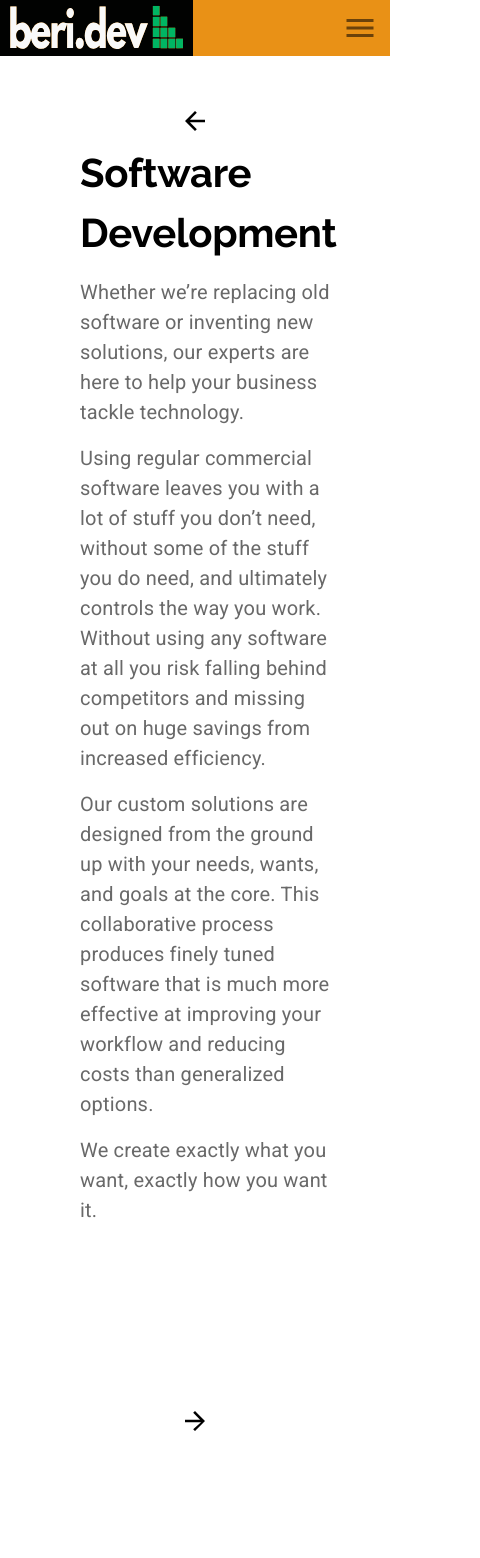
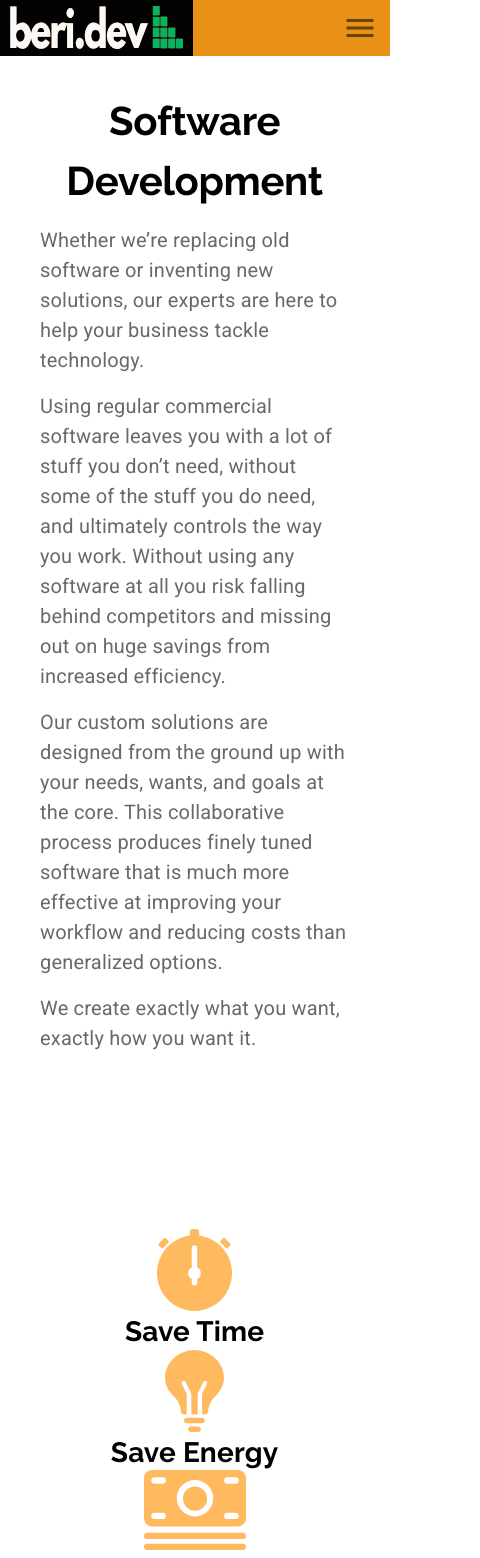
Before and after one commit to HAZberi/tech-company-website, a React (Create React App) app: page /software in a window 390 px wide. Shown: the top 1558 px of the page, 480 px wide, since content can reach past the window. Built offline with nearby package versions, Linux system fonts and the light colour scheme.

Commit message:
responsive design init

```diff
--- a/src/components/Software.js
+++ b/src/components/Software.js
@@ -6,6 +6,7 @@ import Grid from "@material-ui/core/Grid";
 import IconButton from "@material-ui/core/IconButton";
 import Typography from "@material-ui/core/Typography";
 import useMediaQuery from "@material-ui/core/useMediaQuery";
+import Hidden from "@material-ui/core/Hidden";
 import backArrow from "../assets/backArrow.svg";
 import forwardArrow from "../assets/forwardArrow.svg";
 import lightbulb from "../assets/bulb.svg";
@@ -37,6 +38,10 @@ const useStyles = makeStyles((theme) => ({
     paddingRight: "5em",
     paddingTop: "2em",
     paddingBottom: "10em",
+    [theme.breakpoints.down("sm")]: {
+      paddingLeft: "2.5em",
+      paddingRight: "2.55em",
+    }
   },
   itemContainer: {
     maxWidth: "40em",
@@ -46,7 +51,7 @@ const useStyles = makeStyles((theme) => ({
 const Software = (props) => {
   const classes = useStyles();
   const theme = useTheme();
-  //const smaller = useMediaQuery(theme.breakpoints.down("sm"));
+  const smaller = useMediaQuery(theme.breakpoints.down("sm"));
   const medium = useMediaQuery(theme.breakpoints.down("md"));
   const documentsAnimationOptions = {
     loop: true,
@@ -82,13 +87,14 @@ const Software = (props) => {
   };
   return (
     <Grid container direction="column" className={classes.mainContainer}>
-      <Grid item container direction="row" justify="space-around">
+      <Grid item container direction="row" justify={medium ? "space-around" : "center"}>
+        <Hidden smDown>
           <Grid
             item
             className={classes.arrowContainer}
             style={{
               marginRight: medium ? "1rem" : "2.5em",
-            marginLeft: medium ? "1rem" : "-2.5em",
+              marginLeft: medium ? "-1.5rem" : "-2.5em",
             }}
           >
             <IconButton
@@ -103,9 +109,10 @@ const Software = (props) => {
               <img src={backArrow} alt="Back to Services Page" />
             </IconButton>
           </Grid>
+        </Hidden>
         <Grid item container direction="column" className={classes.heading}>
           <Grid item>
-            <Typography variant="h2" gutterBottom>
+            <Typography variant="h2" align={smaller ? "center" : "left"} gutterBottom >
               Software Development
             </Typography>
           </Grid>
@@ -133,7 +140,8 @@ const Software = (props) => {
             </Typography>
           </Grid>
         </Grid>
-        <Grid item className={classes.arrowContainer}>
+        <Hidden smDown>
+          <Grid item className={classes.arrowContainer} style={{marginRight: medium ? "-1.5rem" : 0}}>
             <IconButton
               className={classes.arrowIcons}
               component={Link}
@@ -146,6 +154,7 @@ const Software = (props) => {
               <img src={forwardArrow} alt="Forward to App Development Page" />
             </IconButton>
           </Grid>
+        </Hidden>
       </Grid>
       <Grid
         item
```
Also changed, not shown: 1 other file (tests, documents, lock files or other folders). Lines whose indentation alone changed are shown as unchanged.
